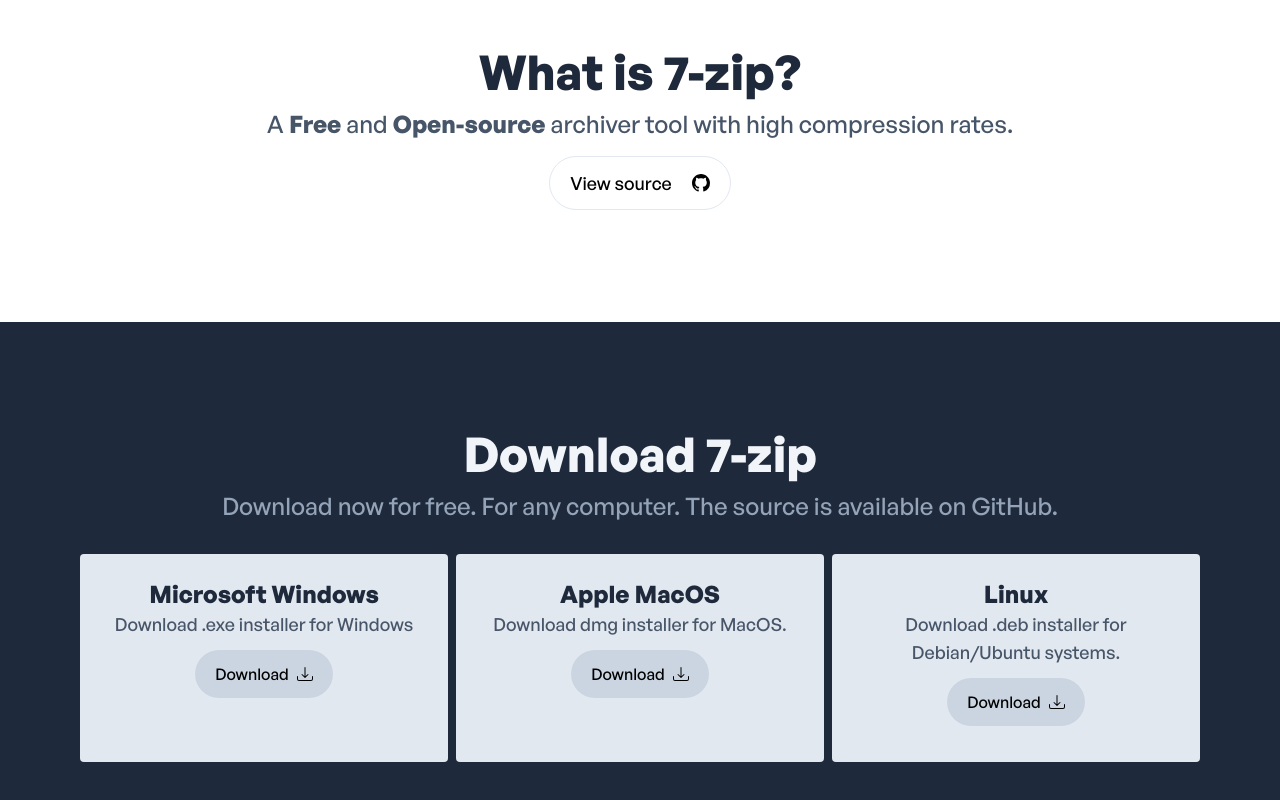
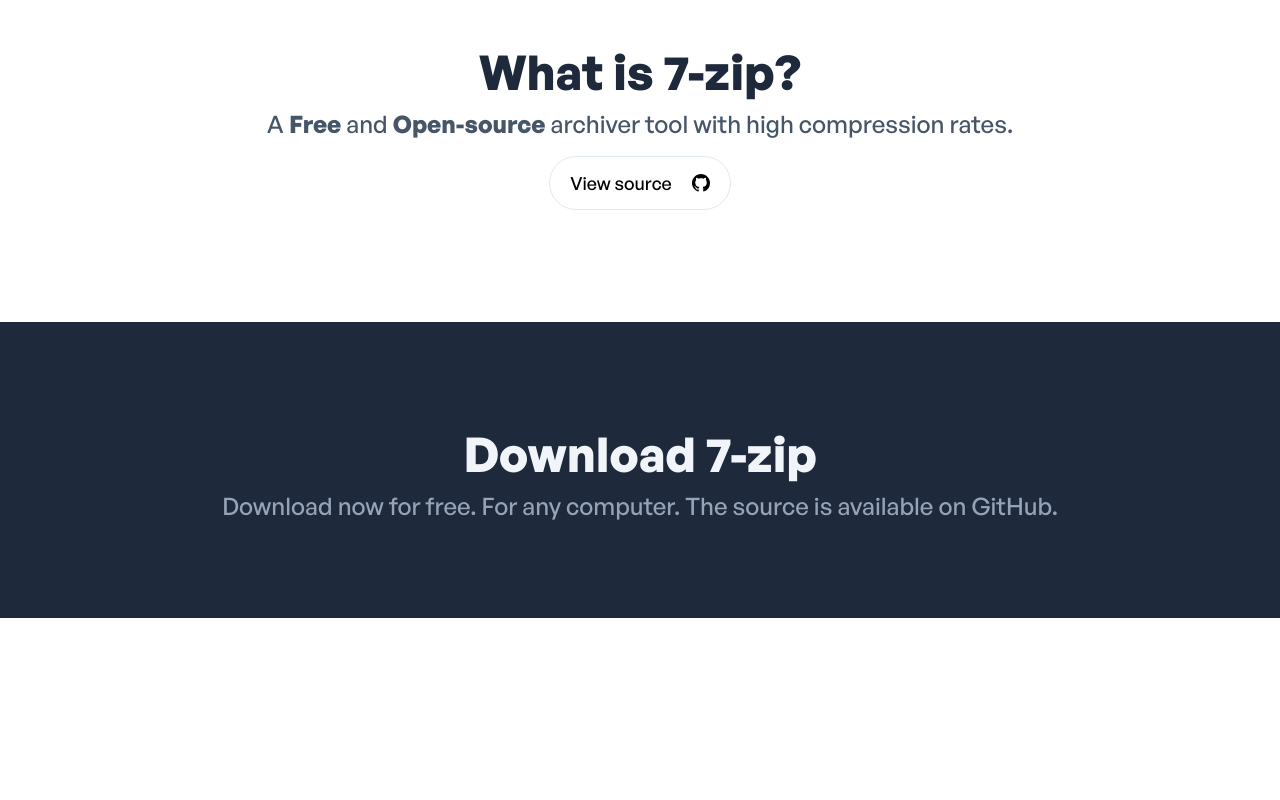
Before and after one commit to Code-Beaker/seven-zip-web, a React (Vite) app in the folder app/: page / in a window 1280 px wide. Shown: the part 612-1412 px from the top of the page. After the commit the page ends 1230 px from the top, so only its background shows below. Built offline with nearby package versions, Linux system fonts and the light colour scheme.

Commit message:
deleted downloads section with grid

```diff
--- a/app/src/components/Content.jsx
+++ b/app/src/components/Content.jsx
@@ -1,6 +1,5 @@
 import React from "react";
 import { BsGithub } from "react-icons/bs";
-import DownloadSection from "./DownloadSection";
 
 const Content = () => {
   return (
@@ -50,7 +49,6 @@ const Downloads = ({ link }) => {
           Download now for free. For any computer. The source is available on
           GitHub.
         </p>
-        <DownloadSection />
       </section>
     </>
   );
--- a/app/src/components/DownloadSection.jsx
+++ /dev/null
@@ -1,53 +0,0 @@
-import React from "react";
-import { BsDownload } from "react-icons/bs";
-
-const DownloadSection = () => {
-  return (
-    <div className="grid grid-cols-3 p-8 gap-2">
-      <GridItem title={Windows.title} text={Windows.text} />
-      <GridItem title={Mac.title} text={Mac.text} />
-      <GridItem title={Linux.title} text={Linux.text} />
-    </div>
-  );
-};
-
-const Windows = {
-  title: "Microsoft Windows",
-  text: "Download .exe installer for Windows",
-};
-
-const Mac = {
-  title: "Apple MacOS",
-  text: "Download dmg installer for MacOS.",
-};
-
-const Linux = {
-  title: "Linux",
-  text: "Download .deb installer for Debian/Ubuntu systems.",
-};
-
-const GridItem = ({ title, text }) => {
-  return (
-    <div className="bg-slate-200 p-6 rounded">
-      <h1 className="text-slate-800 text-2xl font-bold">{title}</h1>
-      <p className="text-lg font-medium text-slate-600">{text}</p>
-      <DownloadButton source={""} />
-    </div>
-  );
-};
-
-const DownloadButton = ({ source }) => {
-  return (
-    <a
-      className="bg-slate-300 my-3 font-medium inline-flex items-center gap-2 px-5 py-3 rounded-full hover:bg-slate-400 transition-tranform active:bg-slate-500 active:scale-95"
-      href={source}
-    >
-      Download
-      <span>
-        <BsDownload />
-      </span>
-    </a>
-  );
-};
-
-export default DownloadSection;
```
